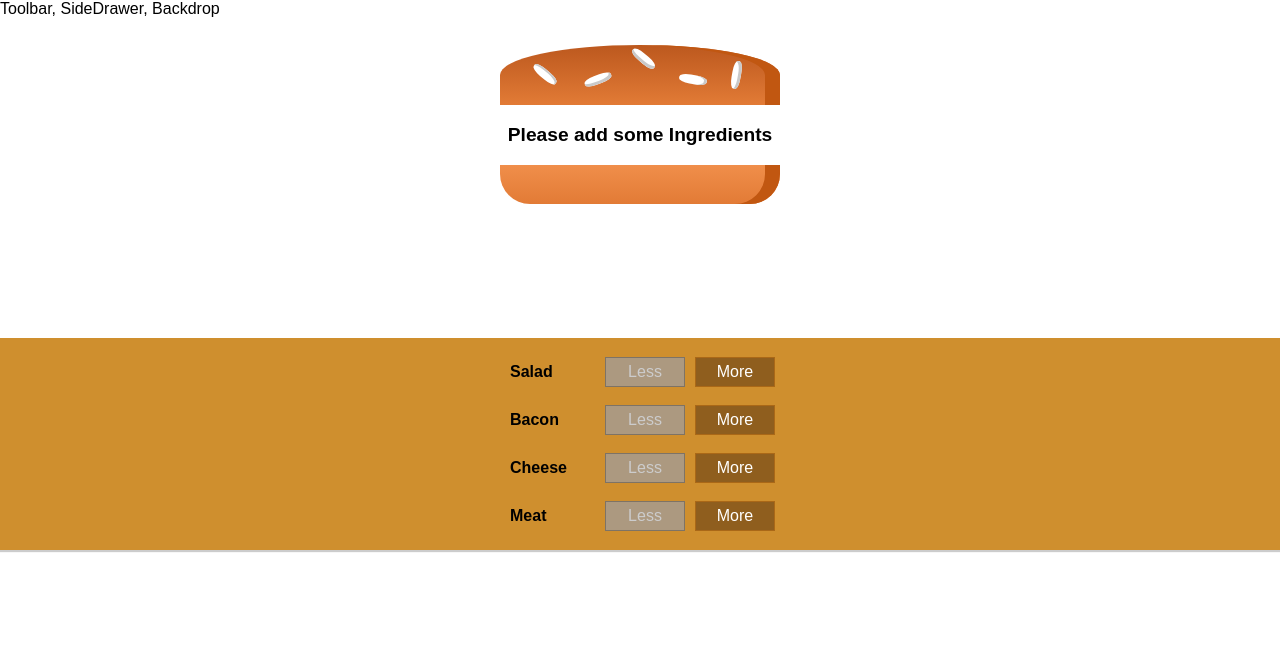
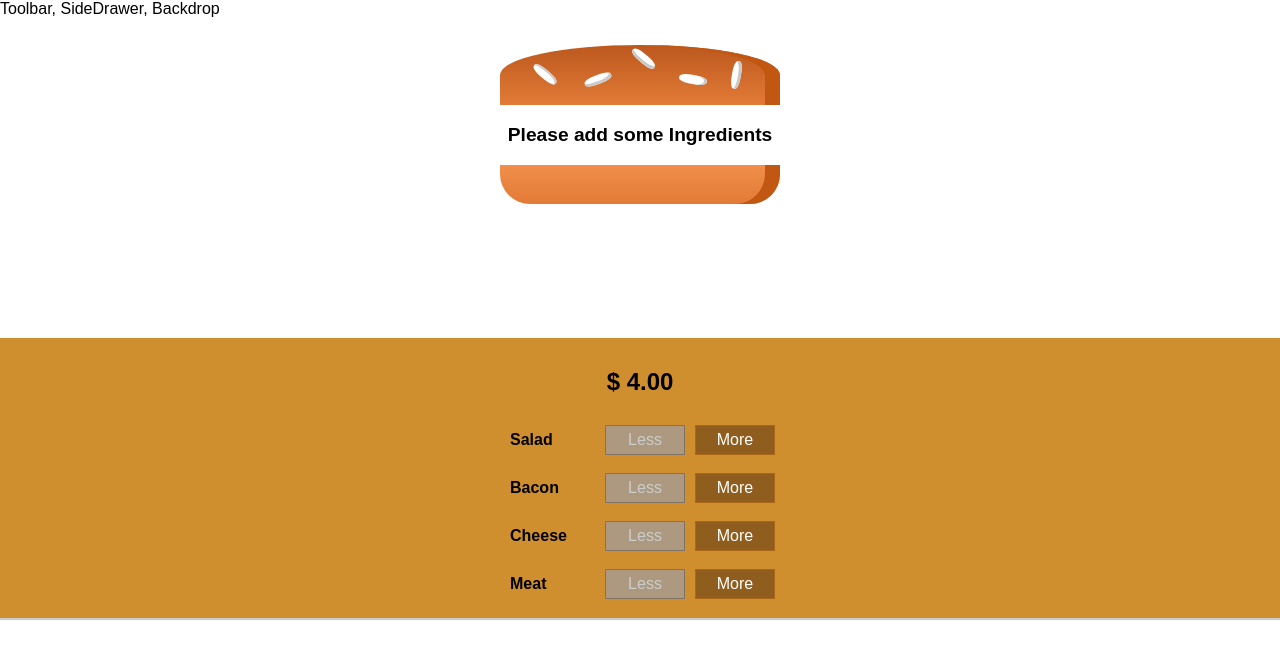
Before and after one commit to CarlosBarraganR/react-guide, a React (Create React App) app: page / in a window 1280 px wide. Shown: the top 658 px of the page. Built offline with nearby package versions, Linux system fonts and the light colour scheme.

Commit message:
Builder Controls Price

```diff
--- a/src/components/Burger/BuildControls/BuildControls.js
+++ b/src/components/Burger/BuildControls/BuildControls.js
@@ -14,6 +14,7 @@ const controls = [
 
 const buildControls = ( props ) => (
     <div className="BuildControls">
+        <h2>$ {props.totalPrice}</h2>
         {controls.map( control => (
             <BuildControl
              key = { control.label }
--- a/src/containers/BurgerBuilder/BurgerBuilder.js
+++ b/src/containers/BurgerBuilder/BurgerBuilder.js
@@ -84,7 +84,8 @@ class BurgerBuilder extends Component {
                 <BuildControls
                     ingredientAdded = { this.addIngredients }
                     ingredientRemoved = { this.removeIngredients }
-                    ingredientsDisabled = { disabledIngredients }/>
+                    ingredientsDisabled = { disabledIngredients }
+                    totalPrice = { this.state.totalPrice.toFixed(2) }/>
             </div>
         );
     }
```
